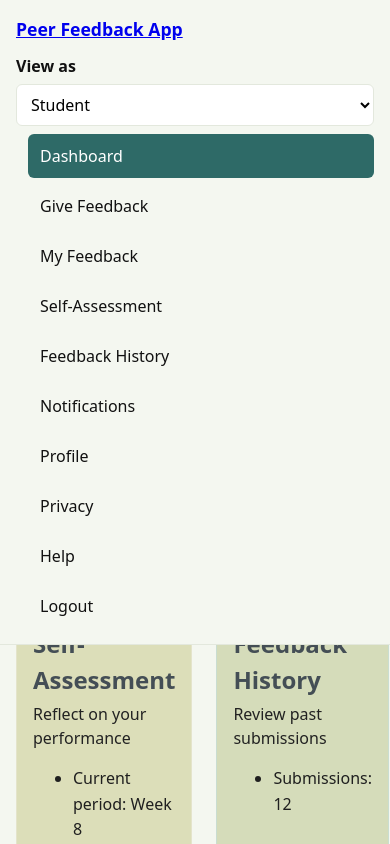
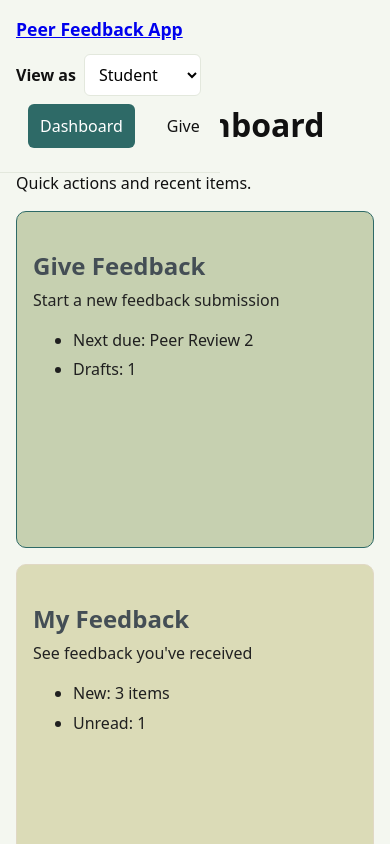
Before and after one commit to cox2ej/SeniorCapstone, a React (Vite) app in the folder src/frontend/react-app/: page /student-dashboard in a window 390 px wide. Shown: the top 844 px of the page. Built offline with nearby package versions, Linux system fonts and the light colour scheme.

Commit message:
Base responsive design
Added base level responsive design to help fit different size screens

```diff
--- a/src/frontend/react-app/src/styles.css
+++ b/src/frontend/react-app/src/styles.css
@@ -439,4 +439,47 @@ small.muted {
   .main {
     padding-top: 80px;
   }
+  /* Make primary nav horizontally scrollable on small screens */
+  .side-nav {
+    flex-direction: row;
+    flex-wrap: nowrap;
+    overflow-x: auto;
+    gap: 8px;
+    padding-bottom: 8px;
+    -webkit-overflow-scrolling: touch;
+  }
+  .side-nav a {
+    display: inline-block;
+    white-space: nowrap;
+  }
+  /* Compact role selector */
+  .sidebar label[for="role-select"] {
+    display: inline-block;
+    margin: 4px 8px 0 0;
+  }
+  #role-select {
+    width: auto;
+  }
+  /* Stack or expand action buttons comfortably */
+  .actions > * {
+    flex: 1 1 140px;
+  }
+  /* Allow password rows to wrap if needed */
+  .password-row {
+    flex-wrap: wrap;
+  }
 }
+
+/* Tablet: Narrower sidebar, reduce featured columns */
+@media (max-width: 1024px) {
+  .sidebar { width: 220px; }
+  .tiles.featured.instructor { grid-template-columns: repeat(2, 1fr); }
+}
+
+/* Phablet/Small tablets: collapse featured to single column, tweak tile sizes */
+@media (max-width: 768px) {
+  .tiles { grid-template-columns: repeat(auto-fit, minmax(180px, 1fr)); gap: 12px; }
+  .tiles.featured, .tiles.featured.instructor { grid-template-columns: 1fr; gap: 16px; }
+  .tile-lg { min-height: clamp(280px, 40vh, 480px); }
+  .tile-md { min-height: clamp(200px, 32vh, 340px); }
+}
```
